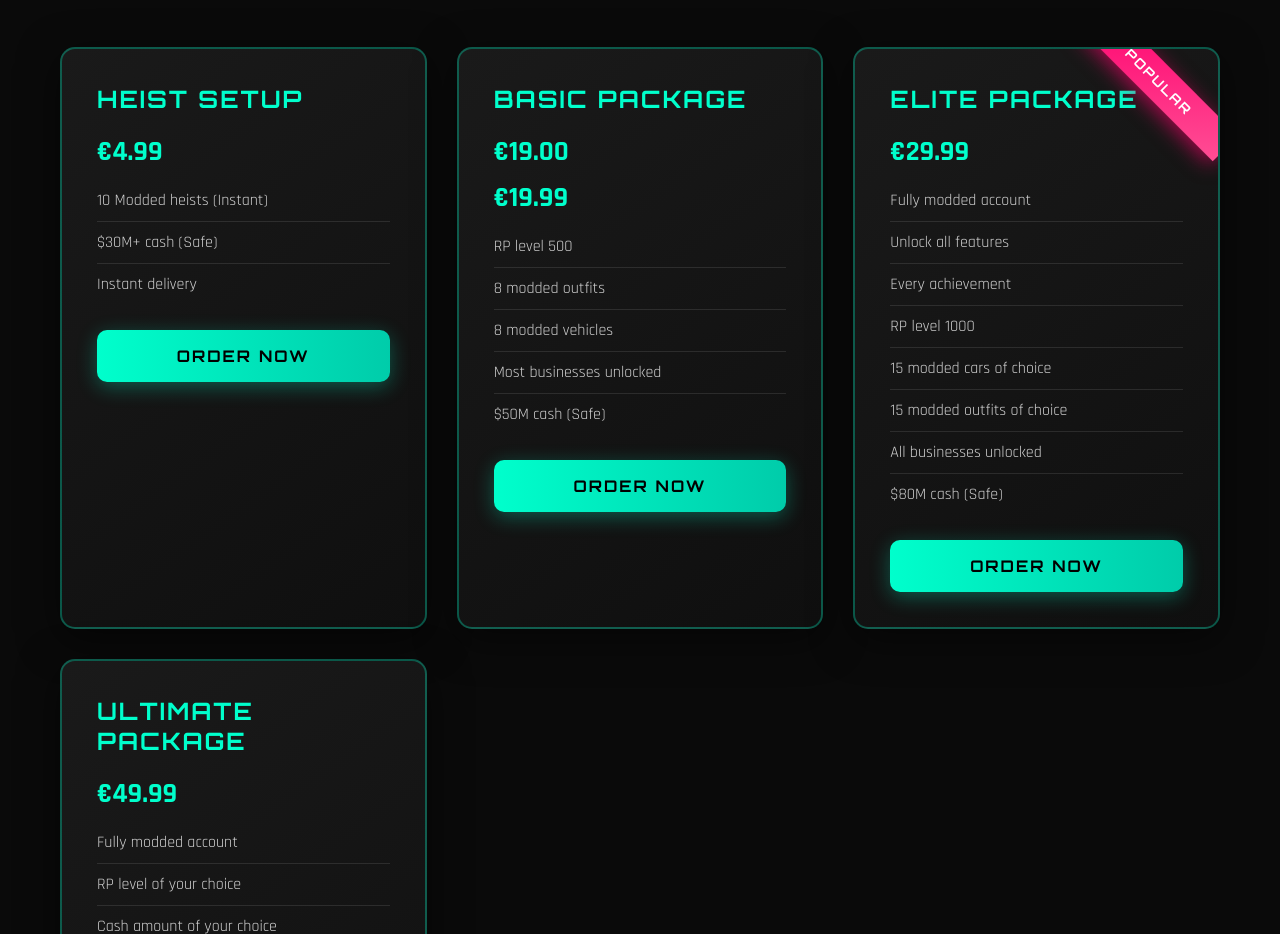
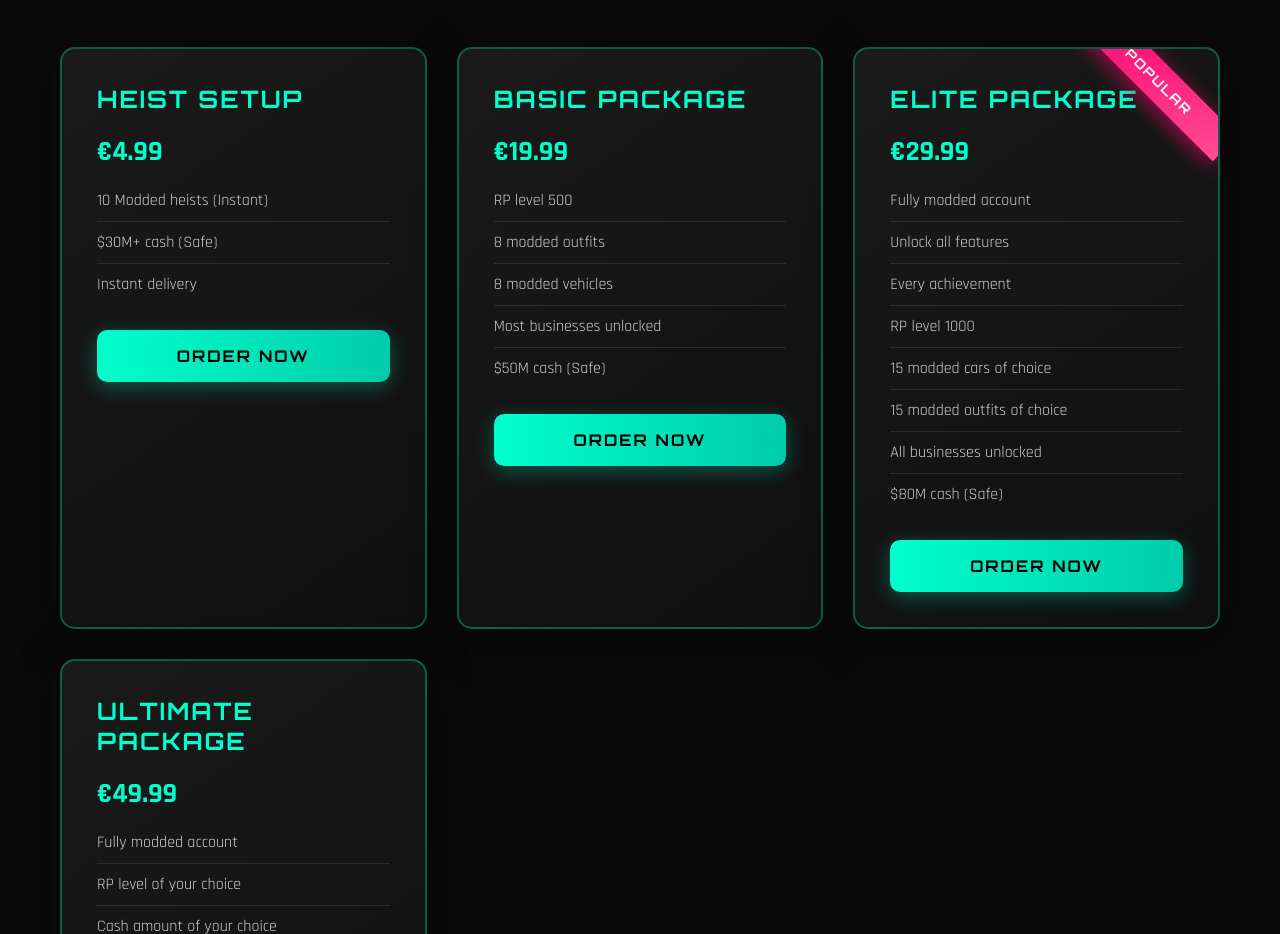
Before and after one commit to GtaPlug/gtaplug.github.io, a plain HTML site: page index.html in a window 1280 px wide. Shown: the part 2548-3482 px from the top of the page. Drawn offline with Linux system fonts and the light colour scheme.

Commit message:
Update index.html

```diff
--- a/index.html
+++ b/index.html
@@ -674,7 +674,6 @@ a.discord:hover {
 
 <div class="card">
 <h3>Basic Package</h3>
-<p style="color: #00ffcc; font-size: 28px; font-weight: 700; margin: 10px 0;">€19.00</p>
 <p style="color: #00ffcc; font-size: 28px; font-weight: 700; margin: 10px 0;">€19.99</p>
 <ul>
 <li>RP level 500</li>
```
